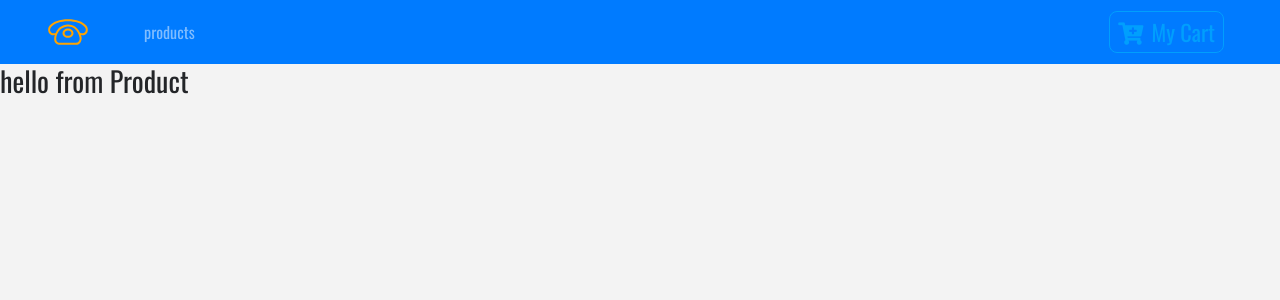
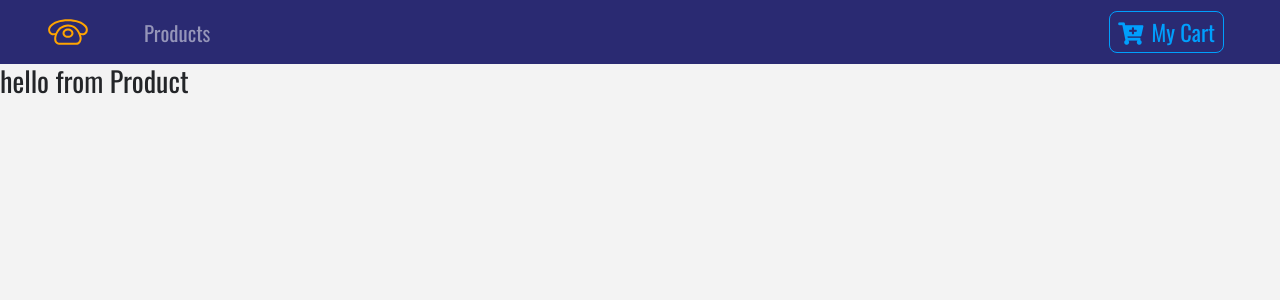
Before and after one commit to rashi-sahu/Store, a React (Create React App) app: page / in a window 1280 px wide. Shown: the top 300 px of the page. Built offline with nearby package versions, Linux system fonts and the light colour scheme; the HTML template or start-up script is replaced by a standard one.

Commit message:
Added Styled Components for Navbar

```diff
--- a/src/components/Navbar.js
+++ b/src/components/Navbar.js
@@ -2,11 +2,12 @@
 import { Link } from "react-router-dom";
 import logo from "../logo.svg";
 import { ButtonContainer } from "./Button"
+import styled from "styled-components";
 
 class Navbar extends Component {
     render() {
         return (
-            <nav className="navbar navbar-expand-sm bg-primary navbar-dark px-sm-5">
+            <NavWrapper className="navbar navbar-expand-sm navbar-dark px-sm-5">
                 {/*
                 https://www.iconfinder.com/icons/1243689/call_phone_icon
                 Creative Commons (Attribution 3.0 Unported);
@@ -30,9 +31,18 @@
                         my cart
                     </ButtonContainer>
                 </Link>
-            </nav>
+            </NavWrapper>
         );
     }
 }
 
+const NavWrapper = styled.nav`
+    background: var(--mainBlue);
+    .nav-link {
+        text-transform: capitalize;
+        font-size: 1.3rem;
+        color: var(--mainWhite) !importatnt;
+    }
+`;
+
 export default Navbar;
```
